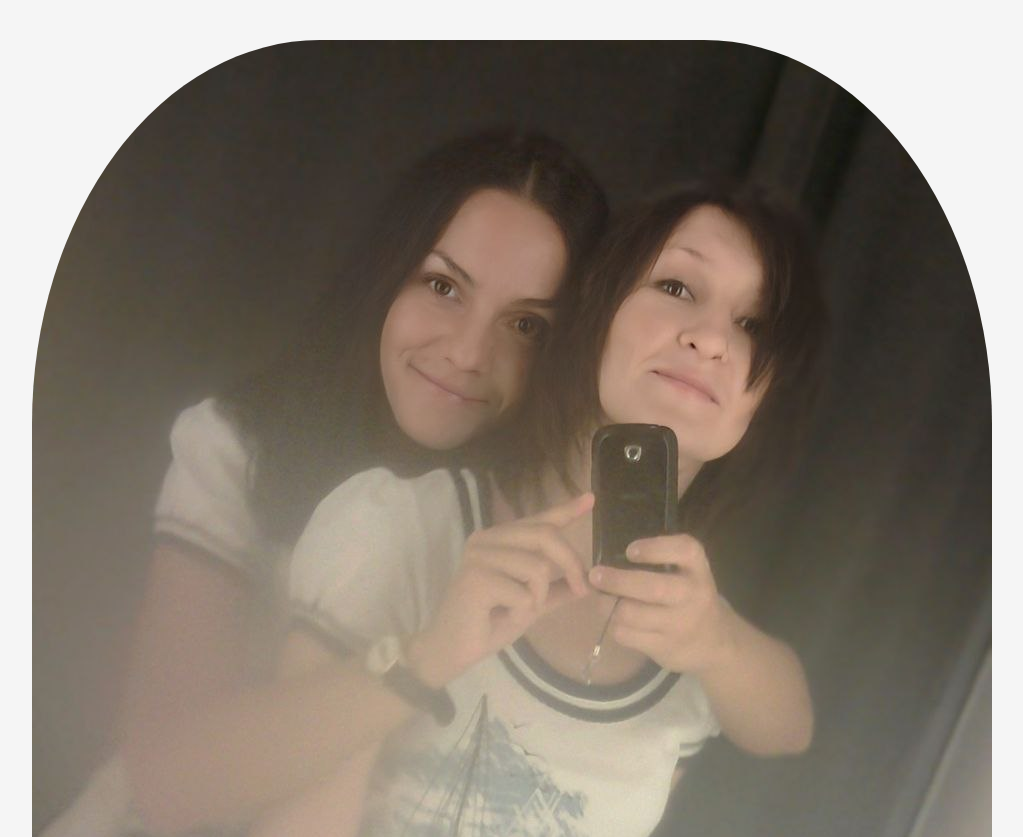
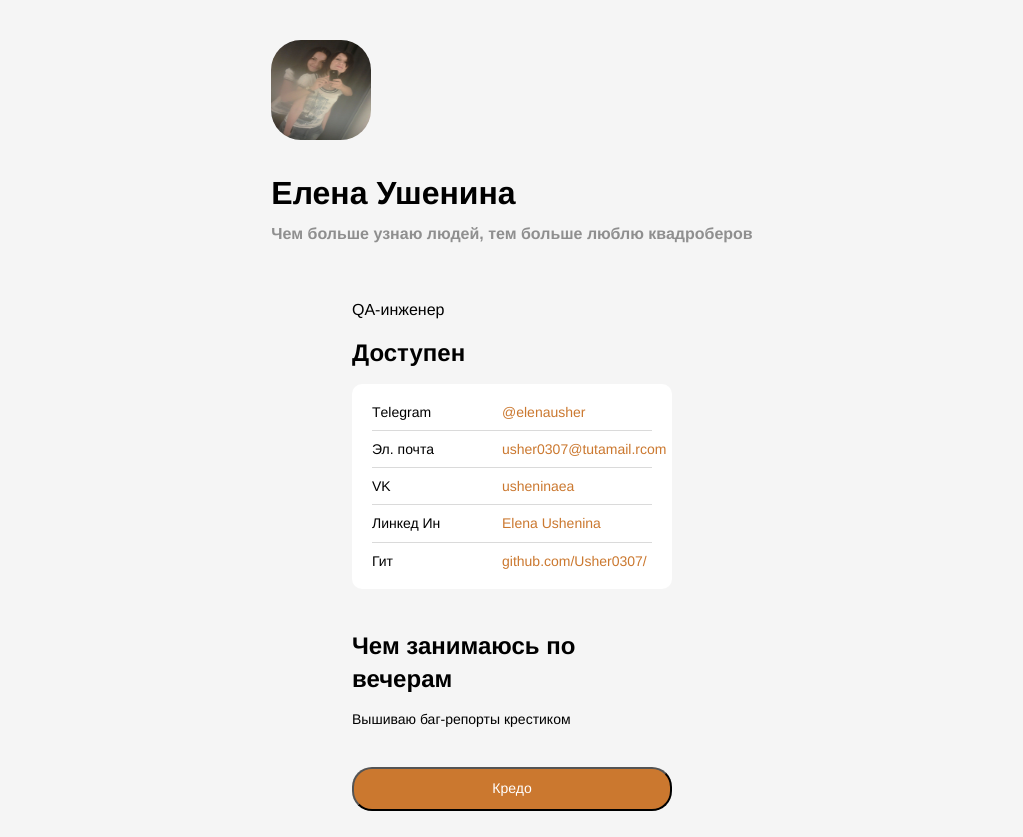
Before and after one commit to Usher0307/usher0307.github.io, a plain HTML site: page index.html in a window 1280 px wide. Shown: the top 837 px of the page, without its empty margins (128-1151 px from the left). Drawn offline with Linux system fonts and the light colour scheme.

Commit message:
added a  paragraph

```diff
--- a/index.html
+++ b/index.html
@@ -10,16 +10,17 @@
   </head>
   <body>
     <header class="header">
-      <img src="./we.png" alt="we" class="header__avatar" />
+      <img src="./we.png" width="100" height="100"alt="we" class="header__avatar" />
       <h1 class="header__title">Елена Ушенина</h1>
       <h3 class="header__subtitle">Чем больше узнаю людей, тем больше люблю квадроберов</h3>
     </header>
     <main>
       <section class="links">
+        <p class="links-title">QA-инженер</p>
         <h2 class="links__header">Доступен</h2>
         <ul class="links__container">
           <li class="links__link">
-            <p class="links__title">Телеграм</p>
+            <p class="links__title">Тelegram</p>
             <a class="linsk__link" href="http://t.me/elenausher">@elenausher</a>
           </li>
           <li class="links__link">
@@ -45,7 +46,8 @@
         </ul>
       </section>
       <section class="links">
-        <h2 class="links__header">Чем занимаюсь все время</h2>
+        <h2 class="links__header">Чем занимаюсь по вечерам</h2>
+        <p class="links__title">Вышиваю баг-репорты крестиком</p>
            </li>
         </ul>
       </section>
```
